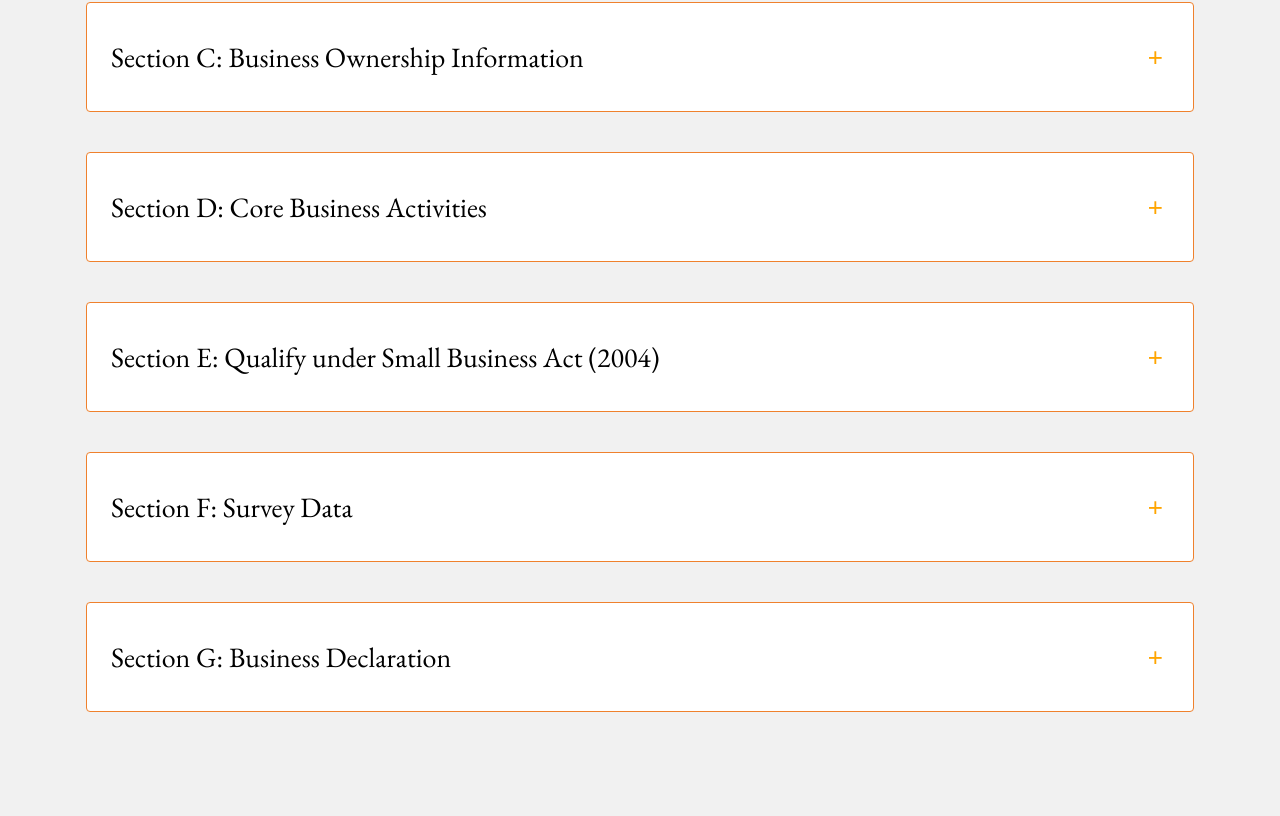
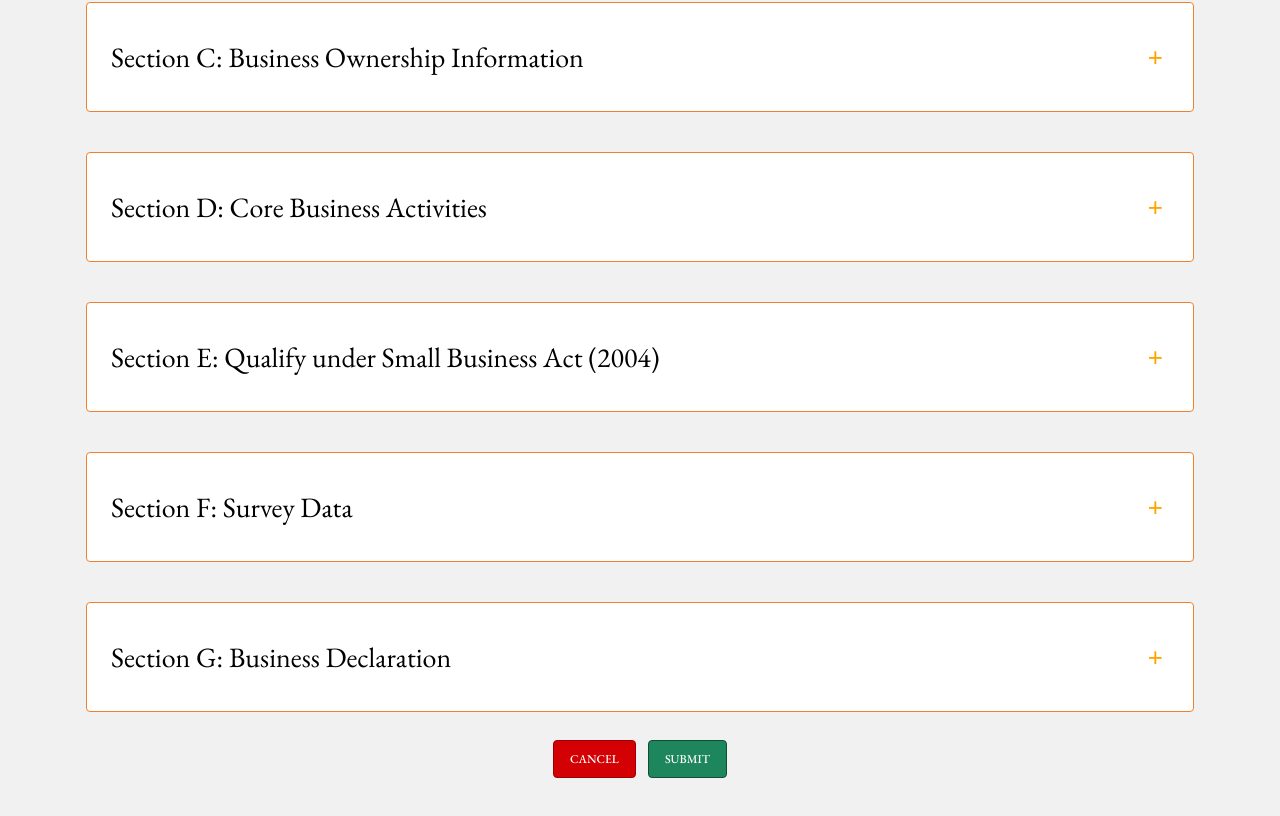
Before and after one commit to kchase9/sbb-files, a React (Create React App) app: page /sb-registration in a window 1280 px wide. Shown: the part 743-1559 px from the top of the page. Built offline with nearby package versions, Linux system fonts and the light colour scheme.

Commit message:
IT WONT END

```diff
--- a/src/App.css
+++ b/src/App.css
@@ -152,3 +152,9 @@ form :is(input[type="text"], input[type="email"], input[type="password"], input[
   border: 1px solid #EF812D;
   border-radius: 4px;
 }
+
+.btn-container{
+  display: flex;
+  justify-content: center;
+  gap: 12px;
+}
--- a/src/pages/sb-registration/sb-registration.js
+++ b/src/pages/sb-registration/sb-registration.js
@@ -840,6 +840,10 @@ const SBRegistration = () =>{
                     </div>
                 </Containers>
 
+                <div className='btn-container'>
+                    <a className='btn btn-red' >Cancel</a>
+                    <button className='btn btn-green' type='submit'>Submit</button>
+                </div>
 
             </form>
 
```
